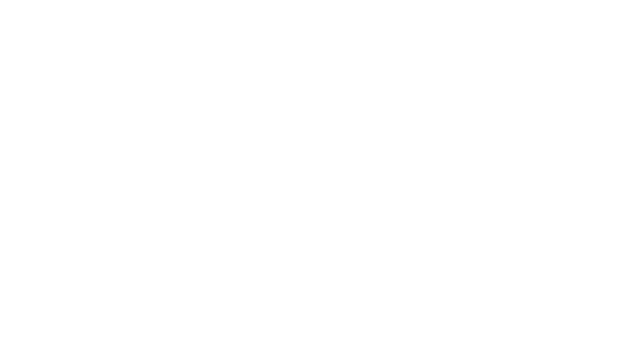
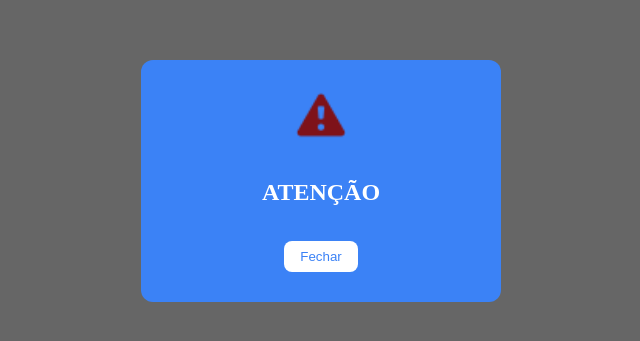
Before and after one commit to Comarella00/GlyviaIntegrador, an Angular app: page /alertacarboidratos in a window 1280 px wide. Shown: the part 219-560 px from the top of the page, without its empty margins (319-959 px from the left). Built offline with nearby package versions, Linux system fonts and the light colour scheme.

Commit message:
Botao de aviso da insulina para correcao do resumoRefeicao esta funcionando

```diff
--- a/src/app/components/alertacarboidratos/alertacarboidratos.css
+++ b/src/app/components/alertacarboidratos/alertacarboidratos.css
@@ -4,18 +4,38 @@
   left: 0;
   width: 100%;
   height: 100%;
-  background: rgba(0,0,0,0.5);
+  background: rgba(0, 0, 0, 0.6);
   display: flex;
   justify-content: center;
   align-items: center;
-  z-index: 9999;
+  z-index: 1000;
 }
 
-.modal {
-  background: #fff;
-  padding: 20px 30px;
-  border-radius: 10px;
+.alertBox {
+  background: #3b82f6;
+  color: white;
+  padding: 30px;
+  border-radius: 12px;
   text-align: center;
-  box-shadow: 0 4px 10px rgba(0,0,0,0.3);
-  max-width: 400px;
+  width: 300px;
+  position: relative;
 }
+
+.alertIcon {
+  width: 50px;
+  margin-bottom: 15px;
+}
+
+.btnFechar {
+  margin-top: 15px;
+  background: white;
+  color: #3b82f6;
+  border: none;
+  padding: 8px 16px;
+  border-radius: 8px;
+  cursor: pointer;
+}
+
+.btnFechar:hover {
+  background: #f0f0f0;
+}
--- a/src/app/components/alertacarboidratos/alertacarboidratos.html
+++ b/src/app/components/alertacarboidratos/alertacarboidratos.html
@@ -1,7 +1,8 @@
-<div class="overlay" *ngIf="show">
-  <div class="modal">
-    <h3>Atenção!</h3>
+<div class="overlay">
+  <div class="alertBox">
+    <img src="icons/warning.png" alt="Alerta" class="alertIcon">
+    <h2>ATENÇÃO</h2>
     <p>{{ mensagem }}</p>
-    <button (click)="fechar()">Fechar</button>
+    <button class="btnFechar" (click)="fecharAlerta()">Fechar</button>
   </div>
 </div>
--- a/src/app/components/alertacarboidratos/alertacarboidratos.ts
+++ b/src/app/components/alertacarboidratos/alertacarboidratos.ts
@@ -1,4 +1,4 @@
-import { Component } from '@angular/core';
+import {Component, EventEmitter, Input, Output} from '@angular/core';
 import { CommonModule } from '@angular/common';
 
 @Component({
@@ -9,14 +9,10 @@ import { CommonModule } from '@angular/common';
   styleUrls: ['./alertacarboidratos.css']
 })
 export class Alertacarboidratos {
-  show = false;
-  mensagem = "Aviso";
+  @Input() mensagem!: string;
+  @Output() fechar = new EventEmitter<void>();
 
-  abrir() {
-    this.show = true;
-  }
-
-  fechar(){
-    this.show = false;
+  fecharAlerta() {
+    this.fechar.emit();
   }
 }
--- a/src/app/components/contarcarboidratos/contarcarboidratos.ts
+++ b/src/app/components/contarcarboidratos/contarcarboidratos.ts
@@ -22,4 +22,5 @@ export class Contarcarboidratos {
   onReenviarImagem() {
     this.fotoProcessada = null;
   }
+
 }
--- a/src/app/components/resumorefeicao/resumorefeicao.css
+++ b/src/app/components/resumorefeicao/resumorefeicao.css
@@ -1,5 +1,5 @@
 /* Body do card centralizado na tela */
-body {
+.pageContainer {
   display: flex;
   justify-content: center;
   align-items: center;
--- a/src/app/components/resumorefeicao/resumorefeicao.html
+++ b/src/app/components/resumorefeicao/resumorefeicao.html
@@ -1,8 +1,9 @@
-<body>
+<div class="pageContainer">
   <div class="card">
     <div class="cardHeader">
       Resumo da Refeição
     </div>
+
     <div class="resumoContainer">
       <div class="cardFotoRefeicao">
         <img [src]="foto" alt="Foto da refeição" class="fotoRefeicao">
@@ -29,7 +30,7 @@
               <span class="label">Insulina para correção</span>
             </div>
           </button>
-      <div class="alert">
+          <div class="alert" (click)="abrirAlerta()">
             <img src="icons/warning.png" alt="Alerta">
           </div>
         </div>
@@ -40,4 +41,10 @@
       </div>
     </div>
   </div>
-</body>
+
+  <app-alertacarboidratos
+    *ngIf="mostrarAlerta"
+    [mensagem]="'Estes valores são apenas para a correção do alimento!'"
+    (fechar)="fecharAlerta()">
+  </app-alertacarboidratos>
+</div>
--- a/src/app/components/resumorefeicao/resumorefeicao.ts
+++ b/src/app/components/resumorefeicao/resumorefeicao.ts
@@ -1,9 +1,15 @@
 import {Component, EventEmitter, Input, Output} from '@angular/core';
 import {Router} from '@angular/router';
+import {Alertacarboidratos} from '../alertacarboidratos/alertacarboidratos';
+import {CommonModule} from '@angular/common';
 
 @Component({
   selector: 'app-resumorefeicao',
   templateUrl: './resumorefeicao.html',
+  imports: [
+    CommonModule,
+    Alertacarboidratos
+  ],
   styleUrls: ['./resumorefeicao.css']
 })
 export class Resumorefeicao {
@@ -12,6 +18,8 @@ export class Resumorefeicao {
   @Input() foto!: string;
   @Output() reenviarImagem = new EventEmitter<void>();
 
+  mostrarAlerta = false;
+
   navigateAlertacarboidratos() {
     this.router.navigate(['/alertacarboidratos']);
   }
@@ -19,4 +27,12 @@ export class Resumorefeicao {
   reenviar() {
     this.reenviarImagem.emit();
   }
+
+  abrirAlerta() {
+    this.mostrarAlerta = true;
+  }
+
+  fecharAlerta() {
+    this.mostrarAlerta = false;
+  }
 }
```
Lines whose indentation alone changed are shown as unchanged.
